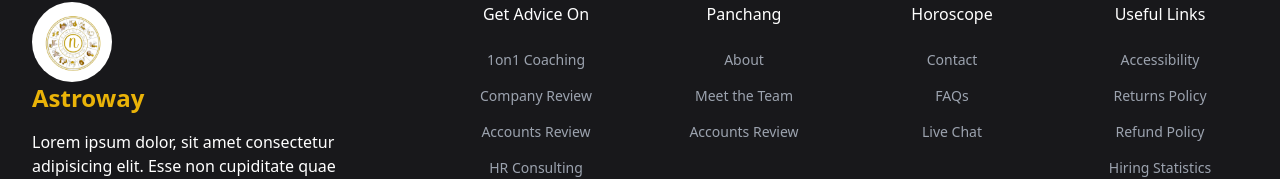
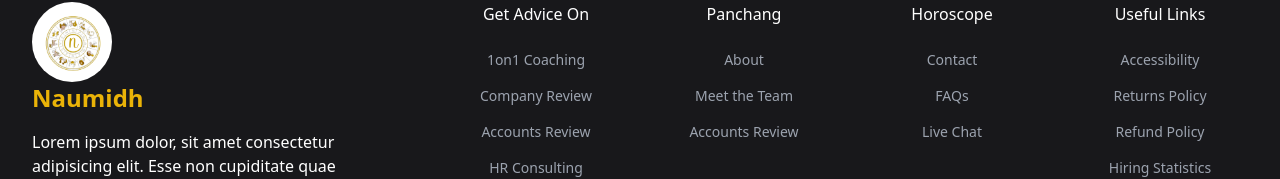
Before and after one commit to Nitinsaini-7/Astrology, a React (Vite) app: page / in a window 1280 px wide. Shown: the part 3274-3453 px from the top of the page. Built offline with nearby package versions, Linux system fonts and the light colour scheme.

Commit message:
Update Footer.jsx

```diff
--- a/src/components/Footer/Footer.jsx
+++ b/src/components/Footer/Footer.jsx
@@ -9,7 +9,7 @@
           <div className="grid md:place-items-start place-items-center">
             <div className="text-yellow-500">
               <img src="/N (2).png" alt="" className="w-20 rounded-full" />
-              <p className="text-2xl font-bold">Astroway</p>
+              <p className="text-2xl font-bold">Naumidh</p>
             </div>
 
             <p className="mt-4 max-w-xs text-white md:text-left text-center">
```
